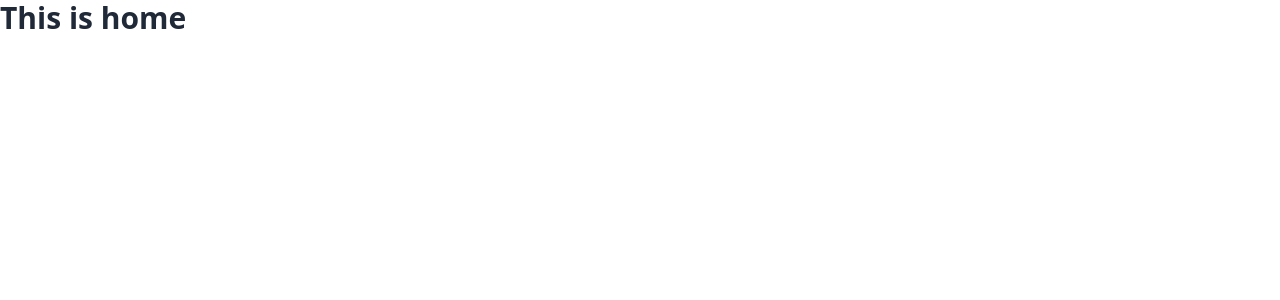
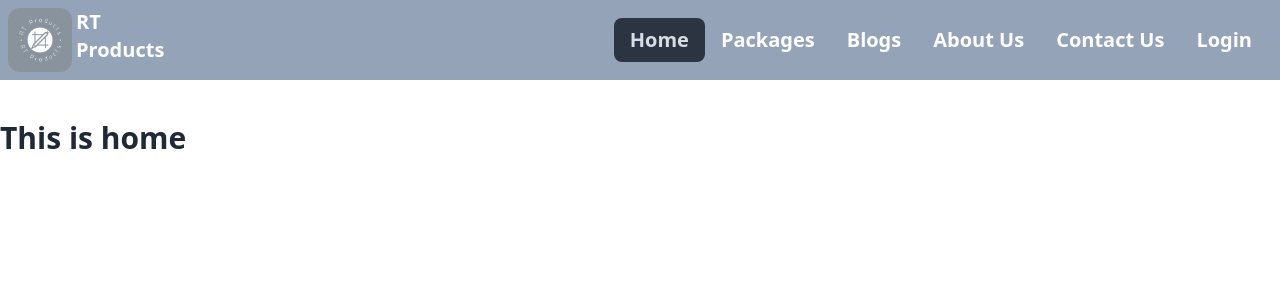
Before and after one commit to Ridwan4D/rt-product-preview-client, a React (Vite) app: page / in a window 1280 px wide. Shown: the top 300 px of the page. Built offline with nearby package versions, Linux system fonts and the light colour scheme; no server answers.

Commit message:
navbar created

```diff
--- a/src/components/Nav.jsx
+++ b/src/components/Nav.jsx
@@ -1,8 +1,142 @@
+import { Link, NavLink, useNavigate } from "react-router-dom";
+import siteLogo from "../../public/site logo/logo-color.png";
+import useAuth from "../hooks/useAuth";
+import { useState, useEffect, useRef } from "react";
 
 const Nav = () => {
+    const { user, logout } = useAuth();
+    const navigate = useNavigate();
+    const [isDropdownOpen, setIsDropdownOpen] = useState(false);
+    const [isMobileNavOpen, setIsMobileNavOpen] = useState(false);
+    const dropdownRef = useRef(null);
+
+    const handleLogout = () => {
+        logout();
+        navigate("/login");
+    };
+
+    const toggleDropdown = () => {
+        setIsDropdownOpen(!isDropdownOpen);
+    };
+
+    const closeMobileNav = () => {
+        setIsMobileNavOpen(false);
+    };
+
+    const toggleMobileNav = () => {
+        setIsMobileNavOpen(!isMobileNavOpen);
+    };
+
+    // Close dropdown when clicking outside of it
+    useEffect(() => {
+        const handleClickOutside = (event) => {
+            if (dropdownRef.current && !dropdownRef.current.contains(event.target)) {
+                setIsDropdownOpen(false);
+            }
+        };
+
+        document.addEventListener("click", handleClickOutside);
+        return () => {
+            document.removeEventListener("click", handleClickOutside);
+        };
+    }, []);
+
+    const navLinks = (
+        <>
+            <li>
+                <NavLink to="/" onClick={closeMobileNav}>Home</NavLink>
+            </li>
+            <li>
+                <NavLink to="/allPackages" onClick={closeMobileNav}>Packages</NavLink>
+            </li>
+            <li>
+                <NavLink to="/blogs" onClick={closeMobileNav}>Blogs</NavLink>
+            </li>
+            <li>
+                <NavLink to="/aboutUs" onClick={closeMobileNav}>About Us</NavLink>
+            </li>
+            <li>
+                <NavLink to="/contact" onClick={closeMobileNav}>Contact Us</NavLink>
+            </li>
+            {user ? (
+                <li className="relative" ref={dropdownRef}>
+                    <div
+                        tabIndex={0}
+                        role="button"
+                        className="btn btn-ghost btn-circle avatar"
+                        onClick={toggleDropdown}
+                    >
+                        <div className="w-10 rounded-full">
+                            <img
+                                alt="User Avatar"
+                                src={user.photoURL}
+                            />
+                        </div>
+                    </div>
+                    <ul
+                        tabIndex={0}
+                        className={`menu menu-sm dropdown-content mt-3 z-[1] p-2 shadow rounded-box w-52 bg-slate-700 text-white ${isDropdownOpen ? "block" : "hidden"
+                            } lg:absolute lg:right-0 lg:mt-0 lg:bg-black/50`}
+                        style={{
+                            position: isDropdownOpen && window.innerWidth < 1024 ? "fixed" : "absolute",
+                            top: isDropdownOpen && window.innerWidth < 1024 ? "50%" : "auto",
+                            left: isDropdownOpen && window.innerWidth < 1024 ? "50%" : "auto",
+                            transform: isDropdownOpen && window.innerWidth < 1024 ? "translate(-50%, -50%)" : "none"
+                        }}
+                    >
+                        <li>
+                            <button onClick={handleLogout}>Logout</button>
+                        </li>
+                    </ul>
+                </li>
+            ) : (
+                <li>
+                    <NavLink to="/login" onClick={closeMobileNav}>Login</NavLink>
+                </li>
+            )}
+        </>
+    );
+
     return (
-        <div>
-
+        <div className="navbar bg-slate-400 md:flex justify-between mb-2 md:mb-10" id="navbar">
+            <div className="navbar-start w-full lg:w-auto flex-row-reverse justify-between">
+                <div className="dropdown dropdown-left">
+                    <div tabIndex={0} role="button" className="btn btn-ghost lg:hidden" onClick={toggleMobileNav}>
+                        <svg
+                            xmlns="http://www.w3.org/2000/svg"
+                            className="h-5 w-5"
+                            fill="none"
+                            viewBox="0 0 24 24"
+                            stroke="currentColor"
+                        >
+                            <path
+                                strokeLinecap="round"
+                                strokeLinejoin="round"
+                                strokeWidth="2"
+                                d="M4 6h16M4 12h8m-8 6h16"
+                            />
+                        </svg>
+                    </div>
+                    <ul
+                        tabIndex={0}
+                        className={`menu menu-sm dropdown-content mt-3 z-50 p-2 shadow bg-base-100 rounded-box w-52 ${isMobileNavOpen ? "block" : "hidden"}`}
+                    >
+                        {navLinks}
+                    </ul>
+                </div>
+                <div className="flex space-x-1">
+                    <img src={siteLogo} alt="Logo" className="w-10 md:w-16 rounded-xl" />
+                    <a href="/" className="md:text-xl font-bold text-white">
+                        RT <br />
+                        Products
+                    </a>
+                </div>
+            </div>
+            <div className="navbar-end hidden lg:flex md:w-auto">
+                <ul className="menu menu-horizontal px-1 text-xl text-white font-semibold">
+                    {navLinks}
+                </ul>
+            </div>
         </div>
     );
 };
--- a/src/layout/Layout.jsx
+++ b/src/layout/Layout.jsx
@@ -4,7 +4,7 @@ import Footer from "../components/Footer";
 
 const Layout = () => {
     return (
-        <div>
+        <div className="max-w-7xl mx-auto">
             <Nav />
             <div><Outlet /></div>
             <Footer />
```
